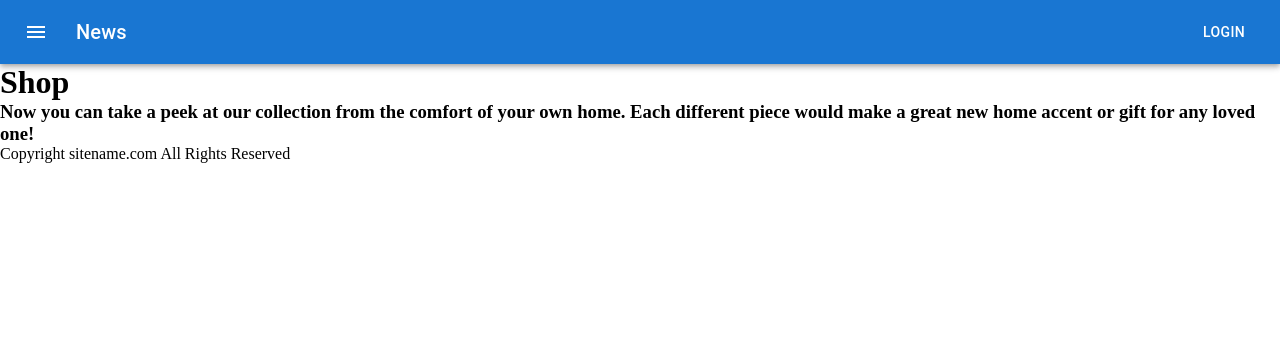
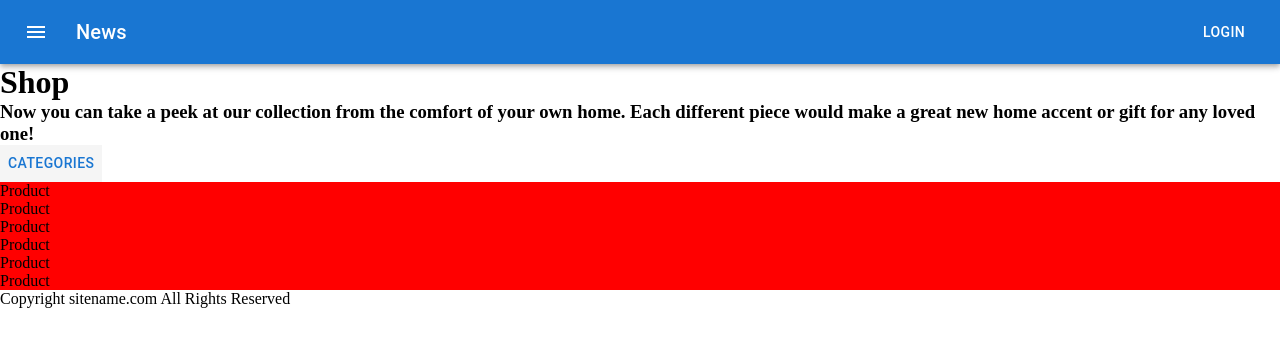
Before and after one commit to stokescomp/tucson-music-box, a Next.js app: page /shop in a window 1280 px wide. Shown: the top 346 px of the page. Built offline with nearby package versions, Linux system fonts and the light colour scheme.

Commit message:
started working on the filterDrawer component

```diff
--- a/src/components/filterDrawer.js
+++ b/src/components/filterDrawer/filterDrawer.js
@@ -11,7 +11,7 @@ import Typography from '@mui/material/Typography';
 import SwipeableDrawer from '@mui/material/SwipeableDrawer';
 import Checkbox from '@mui/material/Checkbox';
 
-import styles from '../styles/filterDrawer.module.css';
+import styles from './filterDrawer.module.css';
 import { FormControlLabel, FormGroup } from '@mui/material';
 
 const drawerBleeding = -50;
--- a/src/pages/shop/index.js
+++ b/src/pages/shop/index.js
@@ -1,14 +1,13 @@
 import React, { useEffect, useState } from 'react';
 
-import styles from '../../styles/filterDrawer.module.css';
-import FilterDrawer from '../../components/filterDrawer';
+import FilterDrawer from '../../components/filterDrawer/filterDrawer';
+import styles from './styles.module.css';
 
 function Index() {
   const [screenSize, setScreenSize] = useState(0);
-  console.log(screenSize);
 
   useEffect(() => {
-    setScreenSize(window.innerWidth);
+    window.addEventListener('resize', () => setScreenSize(window.innerWidth));
   });
 
   return (
@@ -21,7 +20,17 @@ function Index() {
         for any loved one!
       </h3>
 
-      <div></div>
+      <div>
+        {screenSize <= 600 && <FilterDrawer />}
+        <div className={styles.shop__container}>
+          <p>Product</p>
+          <p>Product</p>
+          <p>Product</p>
+          <p>Product</p>
+          <p>Product</p>
+          <p>Product</p>
+        </div>
+      </div>
     </>
   );
 }
--- /dev/null
+++ b/src/pages/shop/styles.module.css
@@ -0,0 +1,3 @@
+.shop__container {
+  background-color: red;
+}
--- a/src/styles/styles.css
+++ b/src/styles/styles.css
@@ -9,13 +9,13 @@
   }
 }
 
-@media screen and (max-width: 800px) {
+@media screen and (max-width: 900px) {
   main {
     padding: 30px 16px;
   }
 }
 
-@media screen and (max-width: 360px) {
+@media screen and (max-width: 600px) {
   main {
     padding: 30px 16px;
   }
```
Also changed, not shown: src/components/filterDrawer/filterDrawer.module.css (renamed from src/styles/filterDrawer.module.css).
